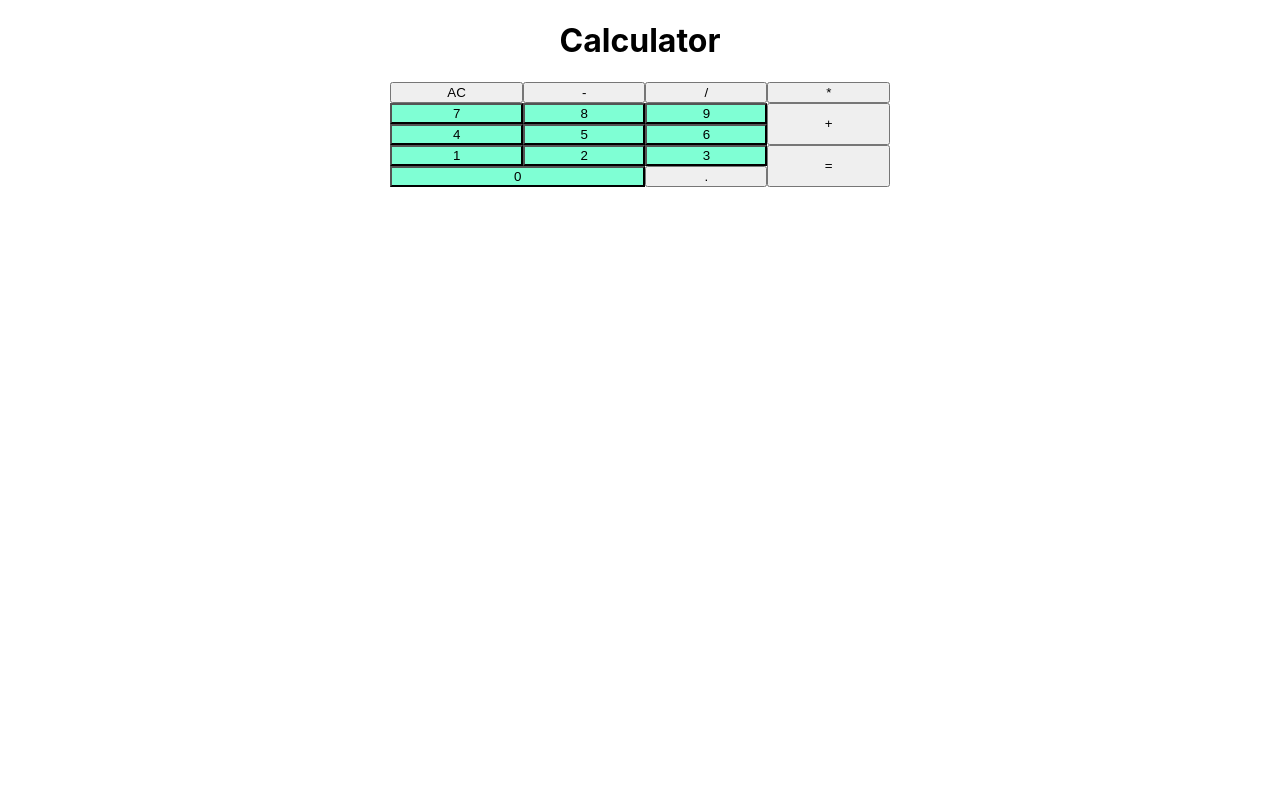
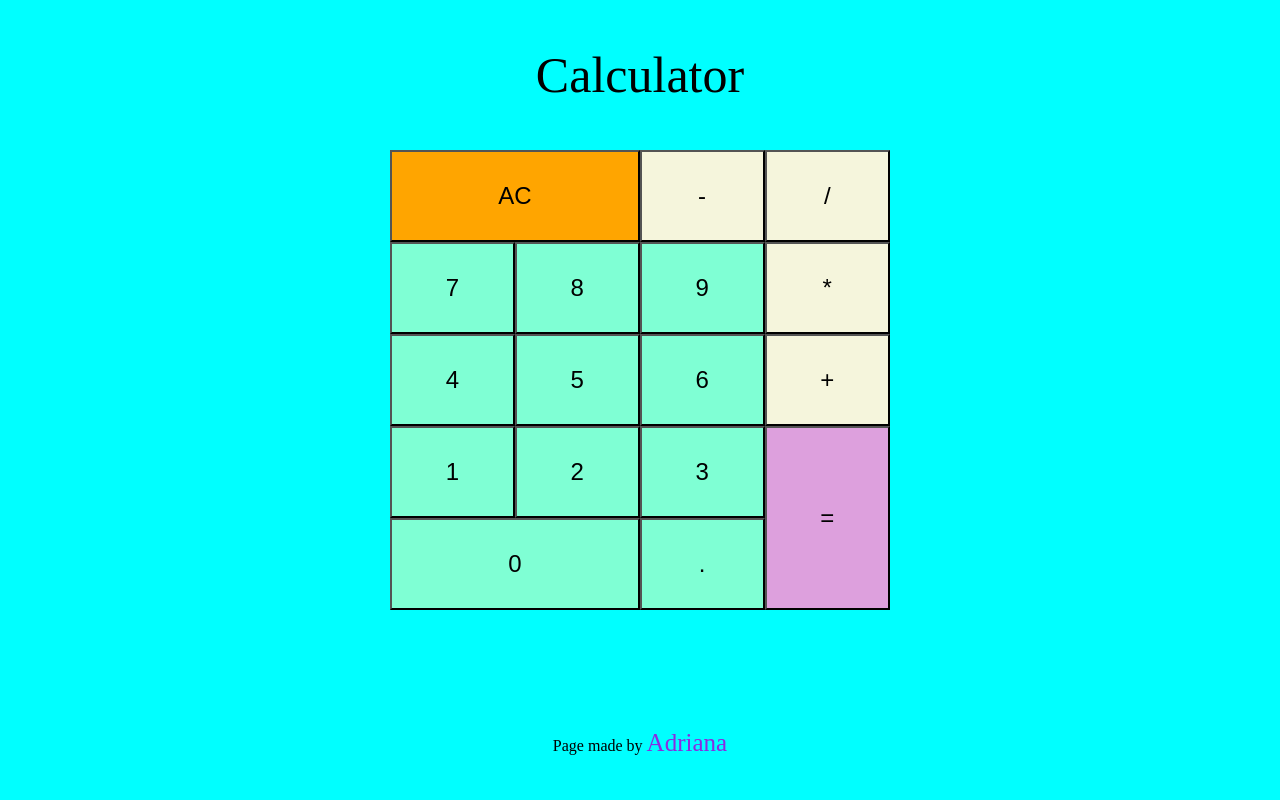
Before and after one commit to adrimihailescu/calculator, a React (Create React App) app: page / in a window 1280 px wide. Built offline with nearby package versions, Linux system fonts and the light colour scheme.

Commit message:
added some style

```diff
--- a/src/components/Calculator/DisplayOutputs/DisplayOutputs.scss
+++ b/src/components/Calculator/DisplayOutputs/DisplayOutputs.scss
@@ -0,0 +1,6 @@
+.display {
+	padding: 20px;
+	margin: 5px;
+	height: 20px;
+	width: auto;
+}
--- a/src/components/Calculator/NumPad/Button/Button.scss
+++ b/src/components/Calculator/NumPad/Button/Button.scss
@@ -1,44 +1,69 @@
 .number {
 	background-color: aquamarine;
+	padding: 30px;
+	font-size: 24px;
 }
 
-.grid-item-1 {
+.operator {
+	background-color: beige;
+	padding: 20px;
+	font-size: 24px;
+}
+
+.delete {
+	background-color: orange;
+	padding: 30px;
+	font-size: 24px;
+}
+
+.result {
+	background-color: plum;
+	padding: 30px;
+	font-size: 24px;
+}
+
+.decimal {
+	background-color: aquamarine;
+	font-size: 24px;
+}
+
+.grid-item-one {
 	grid-area: one;
 }
 
-.grid-item-2 {
+.grid-item-two {
 	grid-area: two;
 }
 
-.grid-item-3 {
+.grid-item-three {
 	grid-area: three;
 }
 
-.grid-item-4 {
+.grid-item-four {
 	grid-area: four;
 }
 
-.grid-item-5 {
+.grid-item-five {
 	grid-area: five;
 }
 
-.grid-item-6 {
+.grid-item-six {
 	grid-area: six;
 }
 
-.grid-item-7 {
+.grid-item-seven {
 	grid-area: seven;
 }
 
-.grid-item-8 {
+.grid-item-eight {
 	grid-area: eight;
 }
 
-.grid-item-9 {
+.grid-item-nine {
 	grid-area: nine;
 }
 
-.grid-item-0 {
+.grid-item-zero {
 	grid-area: zero;
 }
 
@@ -66,6 +91,6 @@
 	grid-area: decimal;
 }
 
-.grid-item-ac {
-	grid-area: ac;
+.grid-item-clear {
+	grid-area: clear;
 }
--- a/src/components/Calculator/NumPad/NumPad.scss
+++ b/src/components/Calculator/NumPad/NumPad.scss
@@ -3,8 +3,8 @@
 	display: grid;
 	max-width: 500px;
 	grid-template-areas:
-		"ac subtract divide multiply"
-		"seven eight nine add"
+		"clear clear subtract divide"
+		"seven eight nine multiply"
 		"four five six add"
 		"one two three equals"
 		"zero zero decimal equals";
--- a/src/components/Footer/Footer.js
+++ b/src/components/Footer/Footer.js
@@ -4,8 +4,8 @@
 
 const Footer = () => {
 	return (
-		<div>
-			{/* Page made by{" "}
+		<div className="footer">
+			Page made by{" "}
 			<a
 				href="https://codepen.io/adrimihailescu"
 				target="_blank"
@@ -13,7 +13,7 @@
 			>
 				{" "}
 				Adriana{" "}
-			</a> */}
+			</a>
 		</div>
 	);
 };
--- a/src/components/Footer/Footer.scss
+++ b/src/components/Footer/Footer.scss
@@ -0,0 +1,8 @@
+.footer {
+	padding: 50px;
+	a {
+		text-decoration: none;
+		font-size: 25px;
+		color: blueviolet;
+	}
+}
--- a/src/components/Header/Header.scss
+++ b/src/components/Header/Header.scss
@@ -0,0 +1,4 @@
+.header {
+	padding: 50px;
+	font-size: 50px;
+}
--- a/src/components/Layout/Layout.scss
+++ b/src/components/Layout/Layout.scss
@@ -0,0 +1,8 @@
+main {
+	background-color: cyan;
+	min-width: 100%;
+	height: 100%;
+	padding: 0;
+	margin: 0;
+	text-align: center;
+}
--- a/src/data.js
+++ b/src/data.js
@@ -1,21 +1,21 @@
 const buttons = [
-	{ id: 1, text: 1, group: "number" },
-	{ id: 2, text: 2, group: "number" },
-	{ id: 3, text: 3, group: "number" },
-	{ id: 4, text: 4, group: "number" },
-	{ id: 5, text: 5, group: "number" },
-	{ id: 6, text: 6, group: "number" },
-	{ id: 7, text: 7, group: "number" },
-	{ id: 8, text: 8, group: "number" },
-	{ id: 9, text: 9, group: "number" },
-	{ id: 0, text: 0, group: "number" },
-	{ id: "add", text: "+" },
-	{ id: "subtract", text: "-" },
-	{ id: "multiply", text: "*" },
-	{ id: "divide", text: "/" },
-	{ id: "equals", text: "=" },
-	{ id: "clear", text: "AC" },
-	{ id: "decimal", text: "." },
+	{ id: "one", text: 1, group: "number" },
+	{ id: "two", text: 2, group: "number" },
+	{ id: "three", text: 3, group: "number" },
+	{ id: "four", text: 4, group: "number" },
+	{ id: "five", text: 5, group: "number" },
+	{ id: "six", text: 6, group: "number" },
+	{ id: "seven", text: 7, group: "number" },
+	{ id: "eight", text: 8, group: "number" },
+	{ id: "nine", text: 9, group: "number" },
+	{ id: "zero", text: 0, group: "number" },
+	{ id: "add", text: "+", group: "operator" },
+	{ id: "subtract", text: "-", group: "operator" },
+	{ id: "multiply", text: "*", group: "operator" },
+	{ id: "divide", text: "/", group: "operator" },
+	{ id: "equals", text: "=", group: "result" },
+	{ id: "clear", text: "AC", group: "delete" },
+	{ id: "decimal", text: ".", group: "decimal" },
 ];
 
 export { buttons };
--- a/src/index.css
+++ /dev/null
@@ -1,13 +0,0 @@
-body {
-  margin: 0;
-  font-family: -apple-system, BlinkMacSystemFont, 'Segoe UI', 'Roboto', 'Oxygen',
-    'Ubuntu', 'Cantarell', 'Fira Sans', 'Droid Sans', 'Helvetica Neue',
-    sans-serif;
-  -webkit-font-smoothing: antialiased;
-  -moz-osx-font-smoothing: grayscale;
-}
-
-code {
-  font-family: source-code-pro, Menlo, Monaco, Consolas, 'Courier New',
-    monospace;
-}
--- /dev/null
+++ b/src/index.scss
@@ -0,0 +1,134 @@
+html,
+body,
+div,
+span,
+applet,
+object,
+iframe,
+h1,
+h2,
+h3,
+h4,
+h5,
+h6,
+p,
+blockquote,
+pre,
+a,
+abbr,
+acronym,
+address,
+big,
+cite,
+code,
+del,
+dfn,
+em,
+img,
+ins,
+kbd,
+q,
+s,
+samp,
+small,
+strike,
+strong,
+sub,
+sup,
+tt,
+var,
+b,
+u,
+i,
+center,
+dl,
+dt,
+dd,
+ol,
+ul,
+li,
+fieldset,
+form,
+label,
+legend,
+table,
+caption,
+tbody,
+tfoot,
+thead,
+tr,
+th,
+td,
+article,
+aside,
+canvas,
+details,
+embed,
+figure,
+figcaption,
+footer,
+header,
+hgroup,
+menu,
+nav,
+output,
+ruby,
+section,
+summary,
+time,
+mark,
+audio,
+video {
+	margin: 0;
+	padding: 0;
+	border: 0;
+	font-size: 100%;
+	font: inherit;
+	vertical-align: baseline;
+}
+
+/* HTML5 display-role reset for older browsers */
+article,
+aside,
+details,
+figcaption,
+figure,
+footer,
+header,
+hgroup,
+menu,
+nav,
+section {
+	display: block;
+}
+body {
+	line-height: 1;
+}
+ol,
+ul {
+	list-style: none;
+}
+blockquote,
+q {
+	quotes: none;
+}
+blockquote:before,
+blockquote:after,
+q:before,
+q:after {
+	content: "";
+	content: none;
+}
+table {
+	border-collapse: collapse;
+	border-spacing: 0;
+}
+
+#root,
+body,
+html {
+	min-height: 100%;
+	height: 100%;
+	margin: 0;
+	padding: 0;
+}
```
Also changed, not shown: src/index.js (+9 -9 lines), src/App.scss (indentation only).
